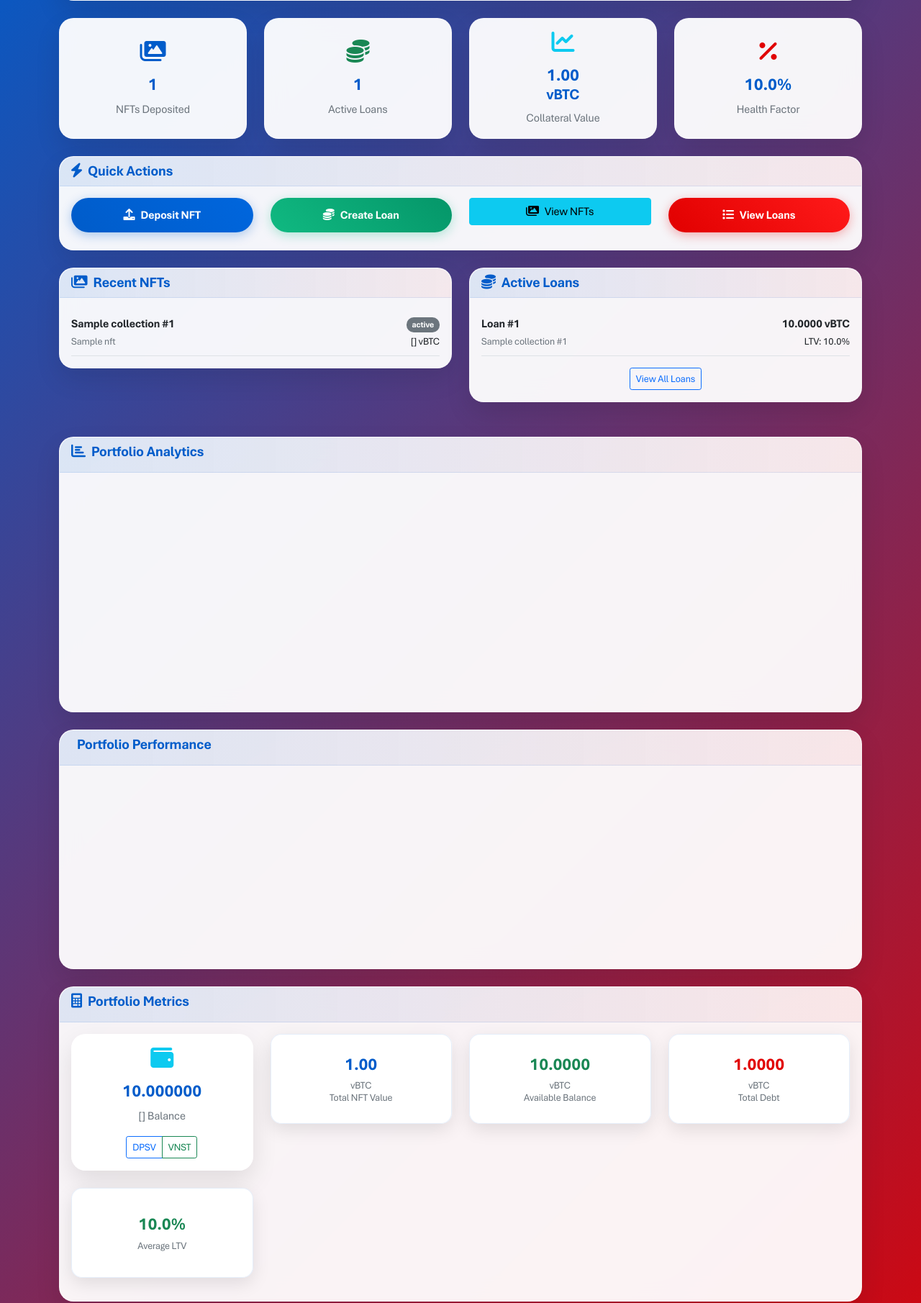
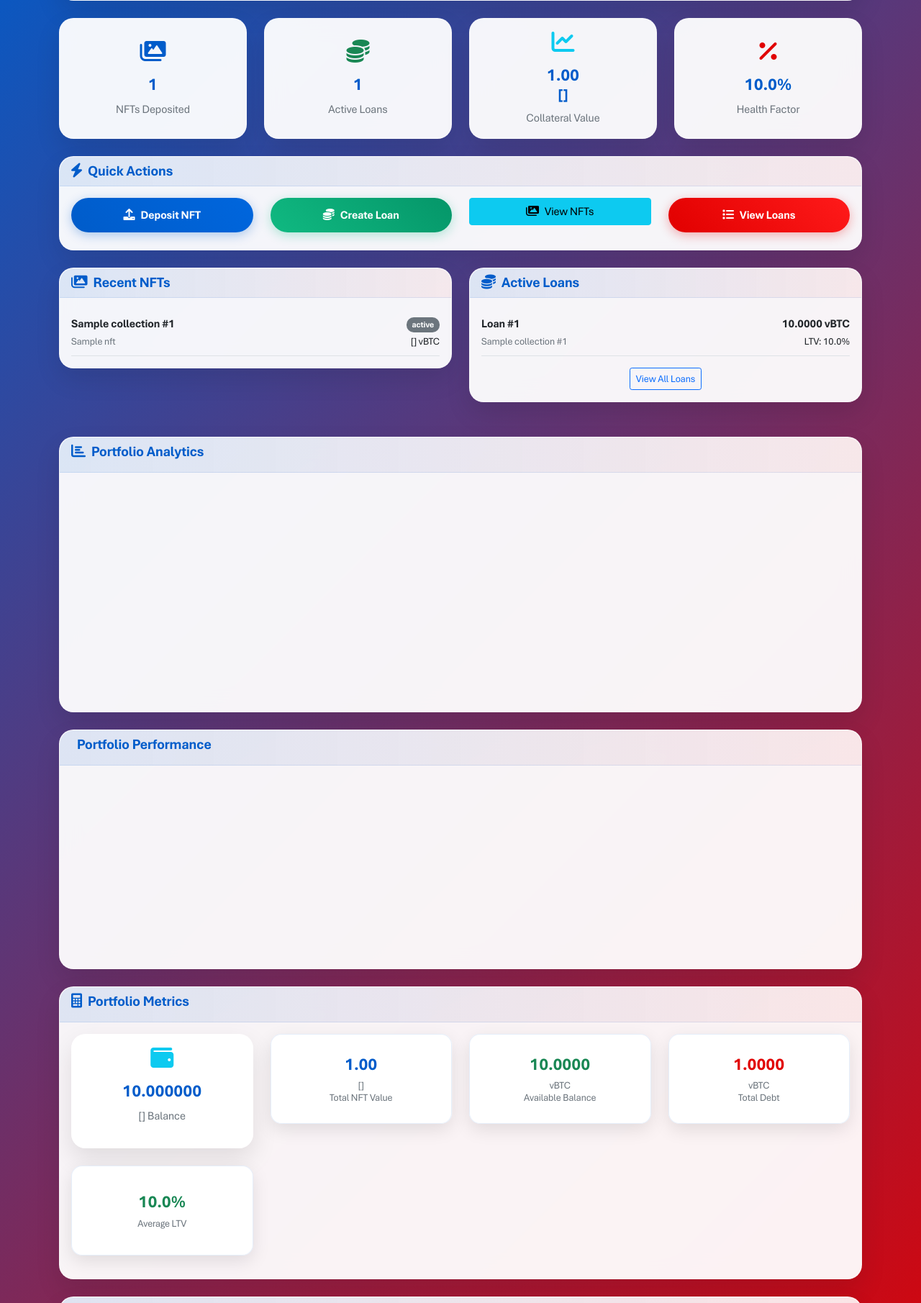
Before and after one commit to bernieio/mosaical-demo, a Django app: template mosaical_platform/templates/mosaical_platform/dashboard.html in a window 1280 px wide. Shown: the part 185-1996 px from the top of the page at 72% size. Run offline with Django 5.2, Linux system fonts and the light colour scheme; the template is opened without the code that fills it: most values are stand-ins (such as "Sample title", 1, 10 or a date in 2020); a map, chart or similar area stays blank.

Commit message:
Assistant checkpoint: Remove currency switch form and update vBTC to DPSV
Assistant generated file changes:
- mosaical_platform/templates/mosaical_platform/dashboard.html: Remove currency switch form that references non-existent switch_currency URL
Remove currency switch form that references non-existent switch_currency URL
Remove currency switch form that references non-existent switch_currency URL
Update vBTC references to use dynamic currency symbol
Remove currency switch form that references non-existent switch_currency URL
Update vBTC references to use dynamic currency symbol
Remove currency switch form that references non-existent switch_currency URL
Update vBTC references to use dynamic currency symbol
Remove currency switch form that references non-existent switch_currency URL
Update vBTC references to use dynamic currency symbol
Remove currency switch form that references non-existent switch_currency URL
Update vBTC references to use dynamic currency symbol
Remove currency switch form that references non-existent switch_currency URL
Update vBTC references to use dynamic currency symbol
Remove currency switch form that references non-existent switch_currency URL
Update vBTC references to use dynamic currency symbol
Remove currency switch form that references non-existent switch_currency URL
Update vBTC references to use dynamic currency symbol
Remove currency switch form that references non-existent switch_currency URL
Update vBTC references to use dynamic currency symbol
Update vBTC references to use dynamic currency symbol
Remove currency switch form that references non-existent switch_currency URL
Update vBTC references to use dynamic currency symbol
Update vBTC references to use dynamic currency symbol
Update vBTC references to use dynamic currency symbol
Remove currency switch form that references non-existent switch_currency URL
Update vBTC references to use dynamic currency symbol
Update vBTC references to use dynamic currency symbol
Update vBTC references to use dynamic currency symbol

---

User prompt:

Lỗi

Replit-Commit-Author: Assistant
Replit-Commit-Session-Id: cf391cb8-d6b8-4010-a737-dfcc5e3f9d14

```diff
--- a/mosaical_platform/templates/mosaical_platform/dashboard.html
+++ b/mosaical_platform/templates/mosaical_platform/dashboard.html
@@ -63,7 +63,7 @@
                             0.00
                         {% endif %}
                     {% endwith %}
-                    <small class="d-block">vBTC</small>
+                    <small class="d-block">{{ profile.get_currency_symbol }}</small>
                 </h4>
                 <p class="text-muted mb-0">Collateral Value</p>
             </div>
@@ -237,25 +237,13 @@
                     <i class="fas fa-wallet fa-2x text-info mb-3"></i>
                     <h4 class="card-title">{{ profile.get_balance|floatformat:6 }}</h4>
                     <p class="text-muted">{{ profile.get_currency_symbol }} Balance</p>
-
-                    <!-- Currency Switch -->
-                    <form method="post" action="{% url 'switch_currency' %}" class="mt-2">
-                        {% csrf_token %}
-                        <div class="btn-group btn-group-sm" role="group">
-                            <input type="radio" class="btn-check" name="currency" id="dpsv" value="DPSV" {% if profile.preferred_currency == 'DPSV' %}checked{% endif %} onchange="this.form.submit()">
-                            <label class="btn btn-outline-primary" for="dpsv">DPSV</label>
-
-                            <input type="radio" class="btn-check" name="currency" id="vnst" value="VNST" {% if profile.preferred_currency == 'VNST' %}checked{% endif %} onchange="this.form.submit()">
-                            <label class="btn btn-outline-success" for="vnst">VNST</label>
-                        </div>
-                    </form>
                 </div>
             </div>
         </div>
                     <div class="col-lg-3 col-md-6 col-sm-6 mb-3">
                         <div class="portfolio-metric-box">
                             <h4 class="text-primary mb-2">{{ total_nft_value|floatformat:2 }}</h4>
-                            <small class="text-muted d-block">vBTC</small>
+                            <small class="text-muted d-block">{{ profile.get_currency_symbol }}</small>
                             <small class="text-muted">Total NFT Value</small>
                         </div>
                     </div>
@@ -471,19 +459,19 @@ document.addEventListener('DOMContentLoaded', function() {
         const performanceData = {
             labels: ['7 days ago', '6 days ago', '5 days ago', '4 days ago', '3 days ago', '2 days ago', 'Yesterday', 'Today'],
             datasets: [{
-                label: 'Portfolio Value (vBTC)',
+                label: 'Portfolio Value ({{ profile.get_currency_symbol }})',
                 data: [
                     {% with current_total=0 %}
                         {% for nft in user_nfts %}
                             {% if nft.estimated_value %}
-                                {{ current_total|add:nft.estimated_value|add:profile.vbtc_balance|floatformat:2 }},
-                                {{ current_total|add:nft.estimated_value|add:profile.vbtc_balance|floatformat:2 }},
-                                {{ current_total|add:nft.estimated_value|add:profile.vbtc_balance|floatformat:2 }},
-                                {{ current_total|add:nft.estimated_value|add:profile.vbtc_balance|floatformat:2 }},
-                                {{ current_total|add:nft.estimated_value|add:profile.vbtc_balance|floatformat:2 }},
-                                {{ current_total|add:nft.estimated_value|add:profile.vbtc_balance|floatformat:2 }},
-                                {{ current_total|add:nft.estimated_value|add:profile.vbtc_balance|floatformat:2 }},
-                                {{ current_total|add:nft.estimated_value|add:profile.vbtc_balance|floatformat:2 }}
+                                {{ current_total|add:nft.estimated_value|add:profile.get_balance|floatformat:2 }},
+                                {{ current_total|add:nft.estimated_value|add:profile.get_balance|floatformat:2 }},
+                                {{ current_total|add:nft.estimated_value|add:profile.get_balance|floatformat:2 }},
+                                {{ current_total|add:nft.estimated_value|add:profile.get_balance|floatformat:2 }},
+                                {{ current_total|add:nft.estimated_value|add:profile.get_balance|floatformat:2 }},
+                                {{ current_total|add:nft.estimated_value|add:profile.get_balance|floatformat:2 }},
+                                {{ current_total|add:nft.estimated_value|add:profile.get_balance|floatformat:2 }},
+                                {{ current_total|add:nft.estimated_value|add:profile.get_balance|floatformat:2 }}
                             {% endif %}
                         {% endfor %}
                     {% endwith %}
```
